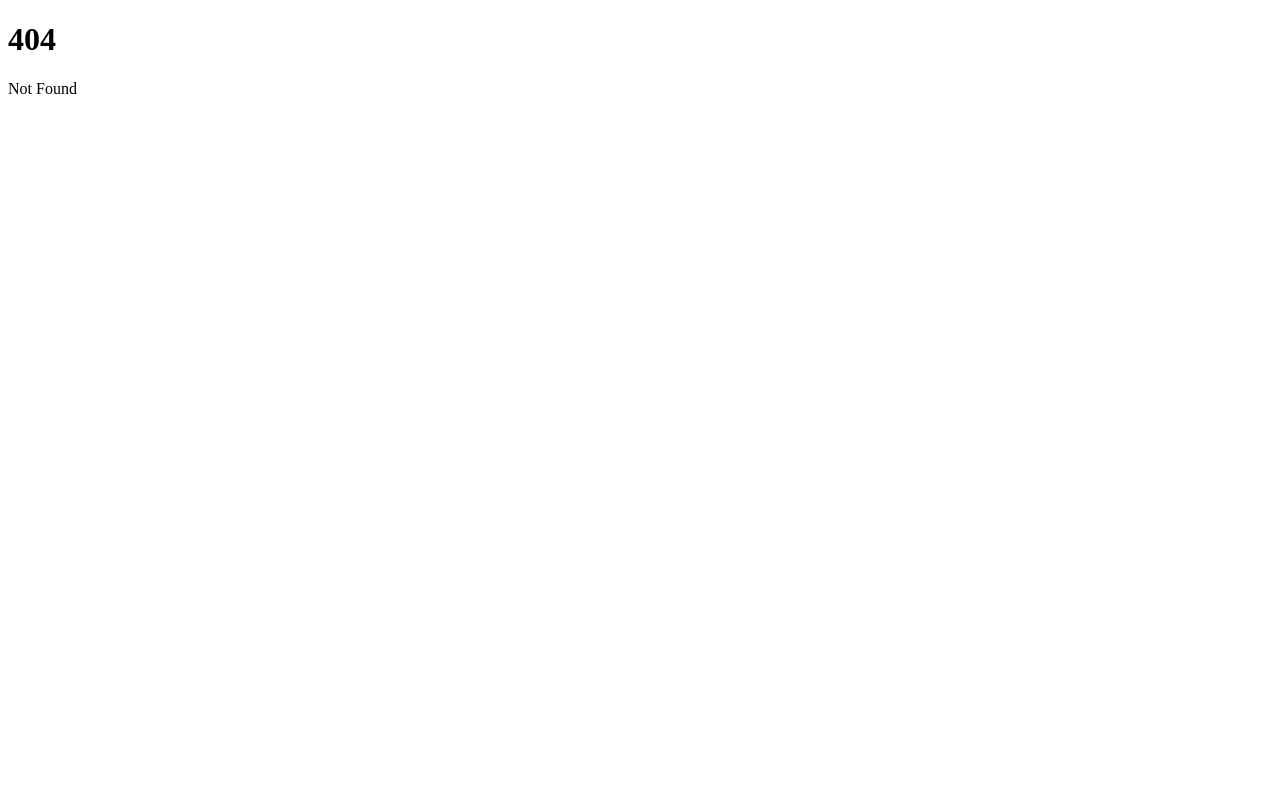
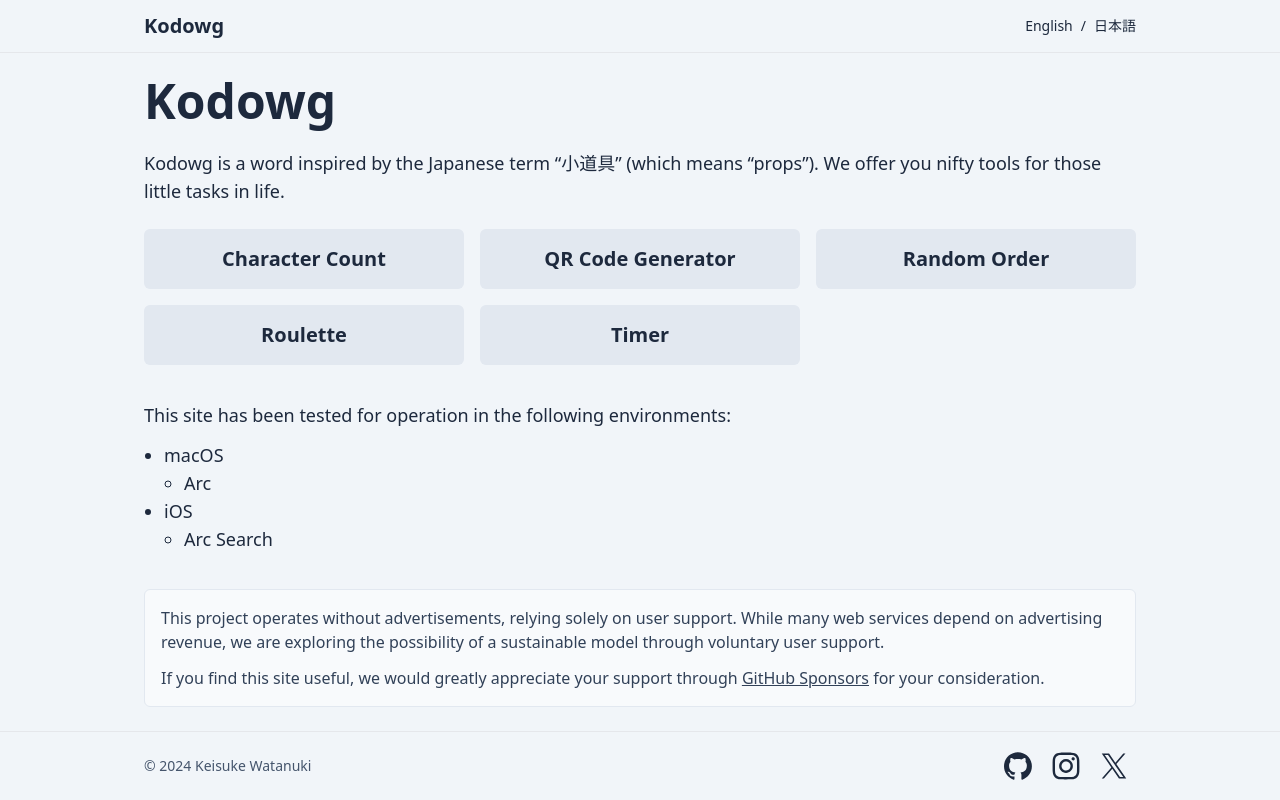
Before and after one commit to kskwtnk/kodowg, a SvelteKit app: page / in a window 1280 px wide. Before the commit this address had no page. Built offline with nearby package versions, Linux system fonts and the light colour scheme.

Commit message:
Change top page to not redirect to /en

```diff
--- /dev/null
+++ b/src/lib/components/TopPageContent.svelte
@@ -0,0 +1,73 @@
+<script lang="ts">
+	interface Props {
+		lang: "en" | "ja";
+		i18nText?: {
+			description: string;
+			functionName: Record<string, string>;
+			note: string;
+		};
+	}
+
+	let { lang, i18nText }: Props = $props();
+
+	const defaultText = {
+		description:
+			"Kodowg is a word inspired by the Japanese term “小道具” (which means “props”). We offer you nifty tools for those little tasks in life.",
+		functionName: {
+			"character-count": "Character Count",
+			"qr-code-generator": "QR Code Generator",
+			"random-order": "Random Order",
+			roulette: "Roulette",
+			timer: "Timer",
+		},
+		note: "This site has been tested for operation in the following environments:",
+	} as const;
+
+	const pages = [
+		"character-count",
+		"qr-code-generator",
+		"random-order",
+		"roulette",
+		"timer",
+	] as const;
+
+	const text = i18nText ?? defaultText;
+</script>
+
+<div class="grid grid-cols-1 gap-y-9">
+	<div class="grid grid-cols-subgrid gap-y-6">
+		<h1 class="text-5xl font-bold">Kodowg</h1>
+		<div>
+			<p>{text.description}</p>
+		</div>
+		<div
+			class="grid grid-cols-[repeat(auto-fit,minmax(theme(spacing.80),1fr))] gap-4"
+		>
+			{#each pages as path}
+				<a
+					href="/{lang}/{path}"
+					class="flex flex-col items-center justify-center gap-y-2 rounded-md bg-slate-200 px-6 py-4 text-xl font-bold transition-colors duration-75 hover:bg-white"
+				>
+					{text.functionName[path]}
+				</a>
+			{/each}
+		</div>
+	</div>
+	<div class="grid gap-y-3">
+		<p>{text.note}</p>
+		<ul class="list-disc pl-5">
+			<li>
+				macOS
+				<ul class="list-circle pl-5">
+					<li>Arc</li>
+				</ul>
+			</li>
+			<li>
+				iOS
+				<ul class="list-circle pl-5">
+					<li>Arc Search</li>
+				</ul>
+			</li>
+		</ul>
+	</div>
+</div>
--- a/src/routes/[lang]/+layout.svelte
+++ b/src/routes/+layout.svelte
@@ -4,7 +4,7 @@
 	import Header from "$lib/components/Header.svelte";
 	import SupportSection from "$lib/components/SupportSection.svelte";
 	import { JsonLd, MetaTags } from "svelte-meta-tags";
-	import "../../app.css";
+	import "../app.css";
 
 	let { data, children } = $props();
 	const { i18nText, lang } = $derived(data);
@@ -44,6 +44,10 @@
 	}}
 	languageAlternates={[
 		{
+			hrefLang: "x-default",
+			href: `${$page.url.origin}${$page.url.pathname.replace(/^\/(en|ja)/, "")}`,
+		},
+		{
 			hrefLang: "ja",
 			href: `${$page.url.origin}/ja${$page.url.pathname.replace(/^\/(en|ja)/, "")}`,
 		},
--- /dev/null
+++ b/src/routes/+page.svelte
@@ -0,0 +1,19 @@
+<script lang="ts">
+	import TopPageContent from "$lib/components/TopPageContent.svelte";
+
+	// トップページ用のi18nテキストとページ一覧を定義
+	const i18nText = {
+		description:
+			"Kodowg is a word inspired by the Japanese term “小道具” (which means “props”). We offer you nifty tools for those little tasks in life.",
+		functionName: {
+			"character-count": "Character Count",
+			"qr-code-generator": "QR Code Generator",
+			"random-order": "Random Order",
+			roulette: "Roulette",
+			timer: "Timer",
+		},
+		note: "This site has been tested for operation in the following environments:",
+	};
+</script>
+
+<TopPageContent lang="en" {i18nText} />
--- a/src/routes/[lang]/+page.svelte
+++ b/src/routes/[lang]/+page.svelte
@@ -1,48 +1,15 @@
 <script lang="ts">
 	import { page } from "$app/stores";
+	import TopPageContent from "$lib/components/TopPageContent.svelte";
 
 	let { data } = $props();
-	const { lang, i18nText, pages } = $derived(data);
+	const { lang, i18nText } = $derived(data);
 </script>
 
 <svelte:head>
-	<link rel="alternate" hreflang="x-default" href="{$page.url.origin}/en" />
+	{#if lang === "en"}
+		<link rel="canonical" href="{$page.url.origin}/" />
+	{/if}
 </svelte:head>
 
-<div class="grid grid-cols-1 gap-y-9">
-	<div class="grid grid-cols-subgrid gap-y-6">
-		<h1 class="text-5xl font-bold">Kodowg</h1>
-		<div>
-			<p>{i18nText.description}</p>
-		</div>
-		<div
-			class="grid grid-cols-[repeat(auto-fit,minmax(theme(spacing.80),1fr))] gap-4"
-		>
-			{#each pages as path}
-				<a
-					href="./{lang}/{path}"
-					class="flex flex-col items-center justify-center gap-y-2 rounded-md bg-slate-200 px-6 py-4 text-xl font-bold transition-colors duration-75 hover:bg-white"
-				>
-					{i18nText.functionName[path]}
-				</a>
-			{/each}
-		</div>
-	</div>
-	<div class="grid gap-y-3">
-		<p>{i18nText.note}</p>
-		<ul class="list-disc pl-5">
-			<li>
-				macOS
-				<ul class="list-circle pl-5">
-					<li>Arc</li>
-				</ul>
-			</li>
-			<li>
-				iOS
-				<ul class="list-circle pl-5">
-					<li>Arc Search</li>
-				</ul>
-			</li>
-		</ul>
-	</div>
-</div>
+<TopPageContent {lang} i18nText={lang === "ja" ? i18nText : undefined} />
--- a/src/routes/[lang]/+page.ts
+++ b/src/routes/[lang]/+page.ts
@@ -1,17 +1,4 @@
 const i18nText = {
-	en: {
-		description:
-			"Kodowg is a word inspired by the Japanese term “小道具” (which means “props”). We offer you nifty tools for those little tasks in life.",
-		functionName: {
-			"character-count": "Character Count",
-			"qr-code-generator": "QR Code Generator",
-			"random-order": "Random Order",
-			roulette: "Roulette",
-			timer: "Timer",
-		},
-		note: "This site has been tested for operation in the following environments:",
-	},
-	ja: {
 	description:
 		"Kodowgは日本語の「小道具」にインスパイアされた言葉です。日常のちょっとしたタスクに便利なツールを提供します。",
 	functionName: {
@@ -22,18 +9,17 @@ const i18nText = {
 		timer: "タイマー",
 	},
 	note: "このサイトは以下の環境で動作確認を行っています:",
-	},
 };
 
 // Generate pages from keys of i18nText.en.functionName
 const pages = Object.keys(
-	i18nText.en.functionName,
-) as (keyof typeof i18nText.en.functionName)[];
+	i18nText.functionName,
+) as (keyof typeof i18nText.functionName)[];
 
 export function load({ params }: { params: { lang: "en" | "ja" } }) {
 	return {
 		lang: params.lang ?? "en",
-		i18nText: i18nText[params.lang ?? "en"],
+		i18nText: i18nText,
 		pages,
 	};
 }
```
Also changed, not shown: src/routes/+page.server.ts (deleted, +0 -8 lines), src/routes/+layout.ts (renamed from src/routes/[lang]/+layout.ts). Lines whose indentation alone changed are shown as unchanged.
